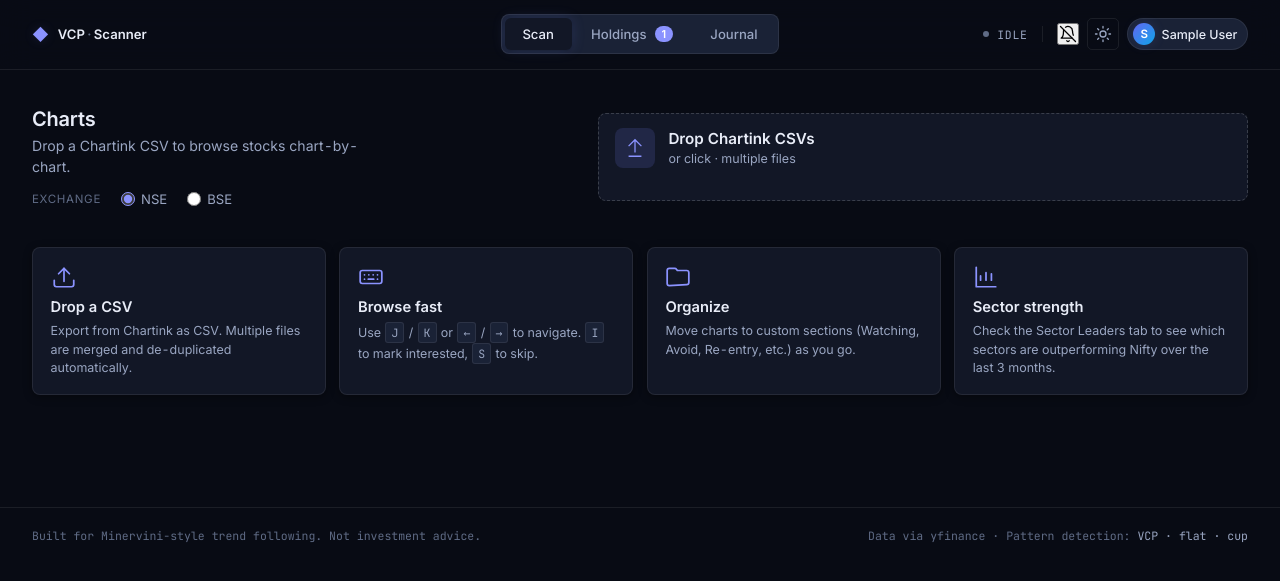
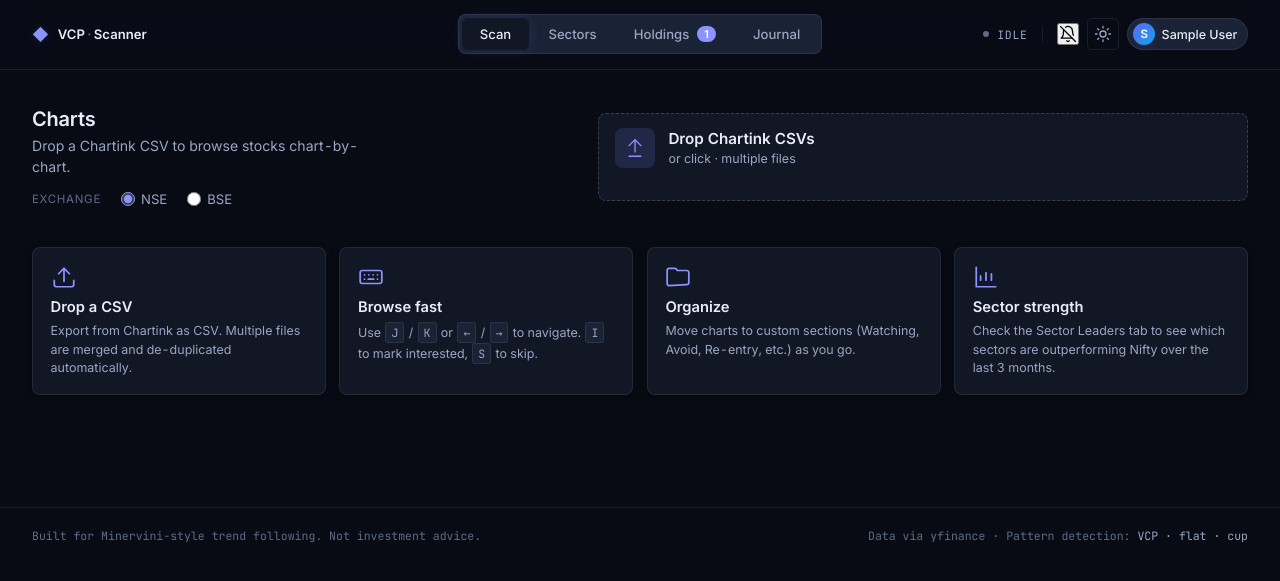
Before and after one commit to prasadtechnology/chartink-screener, a Flask app: page / in a window 1280 px wide. Shown: the top 581 px of the page. Run offline with Flask 3, Linux system fonts and the light colour scheme; the visitor is signed in with stand-in values (Sample User, id 1); tables that the repository leaves empty hold one stand-in row (values such as "Sample post").

Commit message:
Make sector strength a top-level tab (no CSV required)
Sector Leaders was only reachable as a tab inside the post-upload results
strip, so you had to drop a CSV just to see sector strength — even though it's
independent of any watchlist. Promote it to a top-level "Sectors" nav tab with
its own view that loads on demand.

- New Sectors nav tab + view; renderSectorsView() builds the same controls and
  grid and calls loadSectorLeaders() on first open (Refresh re-fetches)
- Parameterize loadSectorLeaders(forceRefresh, gridEl) so the standalone view
  and the in-scan tab target their own grids (no id clash)

Co-Authored-By: Claude Opus 4.8 <noreply@anthropic.com>

```diff
--- a/static/app.js
+++ b/static/app.js
@@ -1275,8 +1275,8 @@ async function browseSectorTopStocks() {
   startBrowseMode(syms);
 }
 
-async function loadSectorLeaders(forceRefresh = false) {
-  const grid = document.getElementById('sectorLeadersGrid');
+async function loadSectorLeaders(forceRefresh = false, gridEl = null) {
+  const grid = gridEl || document.getElementById('sectorLeadersGrid');
   if (!grid) return;
   const lookback = getSectorLookback();
   grid.innerHTML = forceRefresh
@@ -2580,16 +2580,53 @@ async function renderJournal() {
   });
 }
 
+// Standalone Sectors view (top-nav) — same sector-strength UI, no CSV required.
+function renderSectorsView() {
+  const body = $('sectorsBody');
+  if (body.dataset.ready === '1') return;   // build + fetch once; Refresh re-fetches
+  const lb = getSectorLookback();
+  const lbOptions = [{ val: 5, label: '1W' }, { val: 21, label: '1M' }, { val: 63, label: '3M' }, { val: 126, label: '6M' }, { val: 252, label: '1Y' }];
+  body.innerHTML = `
+    <div class="results-section">
+      <div class="section-head">
+        <h3 class="label">Sector Leaders</h3>
+        <div class="sl-controls">
+          <div class="sl-lookback-group" role="tablist" aria-label="Lookback">
+            ${lbOptions.map(o => `<button class="sl-lb-btn ${o.val === lb ? 'active' : ''}" data-lb="${o.val}">${o.label}</button>`).join('')}
+          </div>
+          <button class="btn-link" id="refreshSectorsTop">Refresh</button>
+          <button class="btn-link-action" id="browseSectorTopBtnTop" title="Browse all stocks in the top 3 sectors">Browse top 3 →</button>
+        </div>
+      </div>
+      <p class="section-sub">Sectors ranked by relative strength vs Nifty. Click any sector to expand its top stocks; click any stock to open its chart.</p>
+      <div id="sectorLeadersGridTop" class="sector-leaders-grid"><p class="empty-tab">Loading sector data…</p></div>
+    </div>`;
+  const grid = body.querySelector('#sectorLeadersGridTop');
+  loadSectorLeaders(false, grid);
+  body.querySelector('#refreshSectorsTop').addEventListener('click', () => loadSectorLeaders(true, grid));
+  body.querySelectorAll('.sl-lb-btn').forEach(b => {
+    b.addEventListener('click', () => {
+      setSectorLookback(parseInt(b.dataset.lb, 10));
+      body.querySelectorAll('.sl-lb-btn').forEach(x => x.classList.toggle('active', x === b));
+      loadSectorLeaders(false, grid);
+    });
+  });
+  body.querySelector('#browseSectorTopBtnTop').addEventListener('click', browseSectorTopStocks);
+  body.dataset.ready = '1';
+}
+
 document.querySelectorAll('.nav-tab').forEach(t => {
   t.addEventListener('click', () => {
     document.querySelectorAll('.nav-tab').forEach(x => x.classList.remove('active'));
     t.classList.add('active');
     const view = t.dataset.view;
     $('scanView').classList.toggle('hidden', view !== 'scan');
+    $('sectorsView').classList.toggle('hidden', view !== 'sectors');
     $('holdingsView').classList.toggle('hidden', view !== 'holdings');
     $('journalView').classList.toggle('hidden', view !== 'journal');
     if (view === 'holdings') renderHoldings();
     if (view === 'journal') renderJournal();
+    if (view === 'sectors') renderSectorsView();
   });
 });
 
--- a/templates/index.html
+++ b/templates/index.html
@@ -22,6 +22,7 @@
   </div>
   <nav class="main-nav">
     <button class="nav-tab active" data-view="scan">Scan</button>
+    <button class="nav-tab" data-view="sectors">Sectors</button>
     <button class="nav-tab" data-view="holdings">Holdings <span class="nav-count" id="navHoldingsCount">0</span></button>
     <button class="nav-tab" data-view="journal">Journal</button>
   </nav>
@@ -152,6 +153,15 @@
 
 </div>
 
+<!-- ================= SECTORS VIEW ================= -->
+<div class="view hidden" id="sectorsView">
+  <section class="page-intro">
+    <h1 class="page-title">Sectors</h1>
+    <p class="page-sub">NSE sectoral indices ranked by relative strength vs Nifty — no CSV needed.</p>
+  </section>
+  <div id="sectorsBody"></div>
+</div>
+
 <!-- ================= HOLDINGS VIEW ================= -->
 <div class="view hidden" id="holdingsView">
 
```
